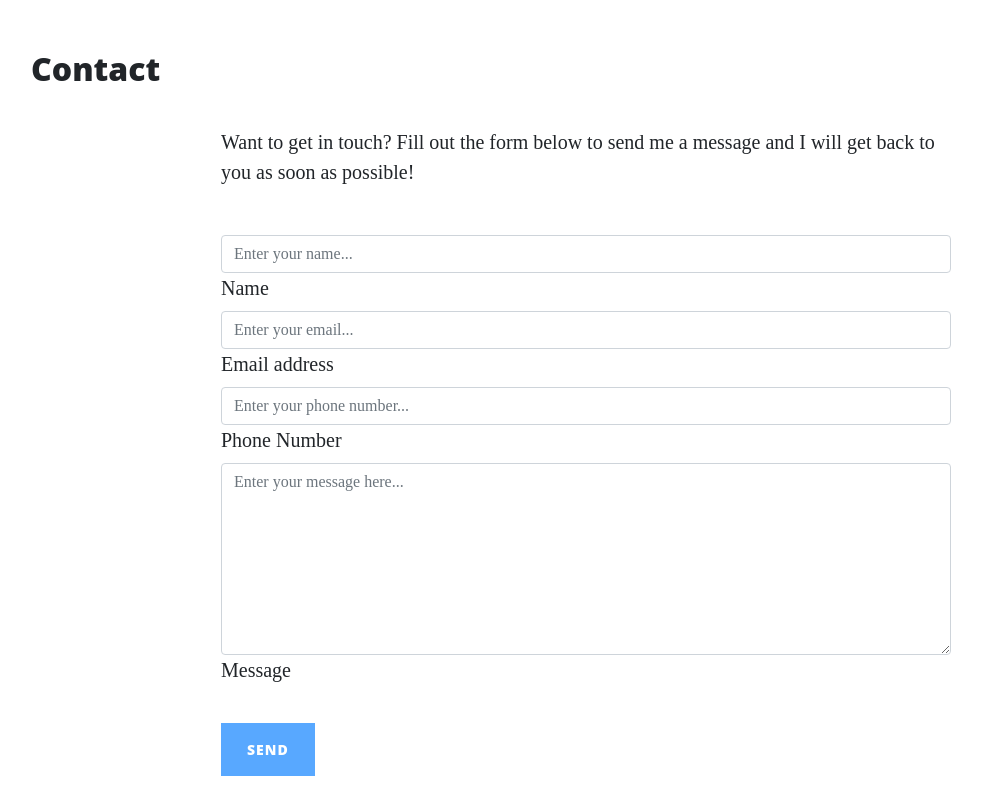
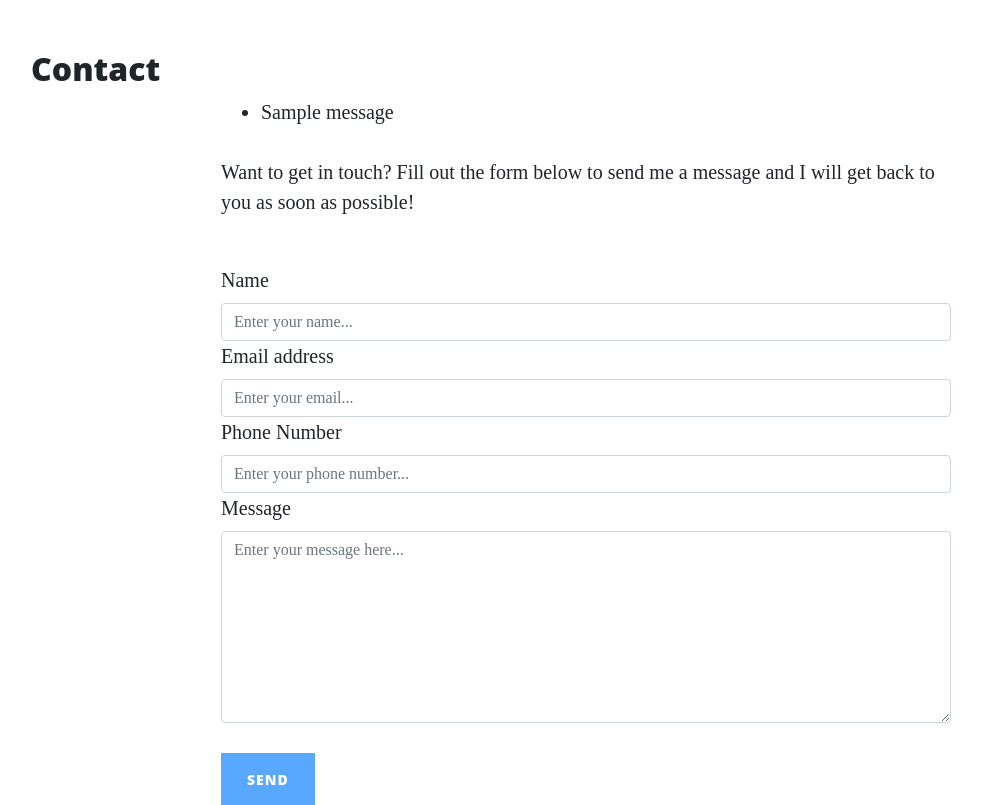
Before and after one commit to mark3lau/flask-demo, a Flask app: page /contact in a window 1280 px wide. Shown: the part 628-1433 px from the top of the page, without its empty margins (54-1036 px from the left). Run offline with Flask 2, Linux system fonts and the light colour scheme; one stand-in notice (Sample message) is shown; some libraries are stand-ins or nearby versions.

Commit message:
Finished project

```diff
--- a/run.py
+++ b/run.py
@@ -1,9 +1,12 @@
 import os
 import json
-from flask import Flask, render_template
+from flask import Flask, render_template, request, flash
+if os.path.exists("env.py"):
+    import env
 
 
 app = Flask(__name__)
+app.secret_key = os.environ.get("SECRET_KEY")
 
 
 @app.route("/")
@@ -30,8 +33,11 @@ def about_member(member_name):
     return render_template("member.html", member=member)
 
 
-@app.route("/contact")
+@app.route("/contact", methods=["GET", "POST"])
 def contact():
+    if request.method == "POST":
+        flash("Thanks {}, we have received your message!".format(
+            request.form.get("name")))
     return render_template("contact.html", page_title="Contact")
 
 
--- a/templates/contact.html
+++ b/templates/contact.html
@@ -4,34 +4,45 @@
 
     <div class="row">
         <div class="col-md-10 col-lg-8 mx-auto">
+
+            {% with messages = get_flashed_messages() %}
+                {% if messages %}
+                    <ul class="flashes">
+                        {% for message in messages %}
+                            <li>{{ message }}</li>
+                        {% endfor %}
+                    </ul>
+                {% endif %}
+            {% endwith %}
+
             <p>Want to get in touch? Fill out the form below to send me a message and I will get back to you as soon as
                 possible!</p>
             <div class="my-5">
                 <form method="POST" id="contactForm" data-sb-form-api-token="API_TOKEN">
                     <div class="form-floating">
+                        <label for="name">Name</label>
                         <input class="form-control" name="name" id="name" type="text" placeholder="Enter your name..."
                             data-sb-validations="required" />
-                        <label for="name">Name</label>
                         <div class="invalid-feedback" data-sb-feedback="name:required">A name is required.</div>
                     </div>
                     <div class="form-floating">
+                        <label for="email">Email address</label>
                         <input class="form-control" name="email" id="email" type="email" placeholder="Enter your email..."
                             data-sb-validations="required,email" />
-                        <label for="email">Email address</label>
                         <div class="invalid-feedback" data-sb-feedback="email:required">An email is required.</div>
                         <div class="invalid-feedback" data-sb-feedback="email:email">Email is not valid.</div>
                     </div>
                     <div class="form-floating">
+                        <label for="phone">Phone Number</label>
                         <input class="form-control" name="phone" id="phone" type="tel" placeholder="Enter your phone number..."
                             data-sb-validations="required" />
-                        <label for="phone">Phone Number</label>
                         <div class="invalid-feedback" data-sb-feedback="phone:required">A phone number is required.
                         </div>
                     </div>
                     <div class="form-floating">
+                        <label for="message">Message</label>
                         <textarea class="form-control" name="message" id="message" placeholder="Enter your message here..."
                             style="height: 12rem" data-sb-validations="required"></textarea>
-                        <label for="message">Message</label>
                         <div class="invalid-feedback" data-sb-feedback="message:required">A message is required.</div>
                     </div>
                     <br />
```
Also changed, not shown: 1 other file.
